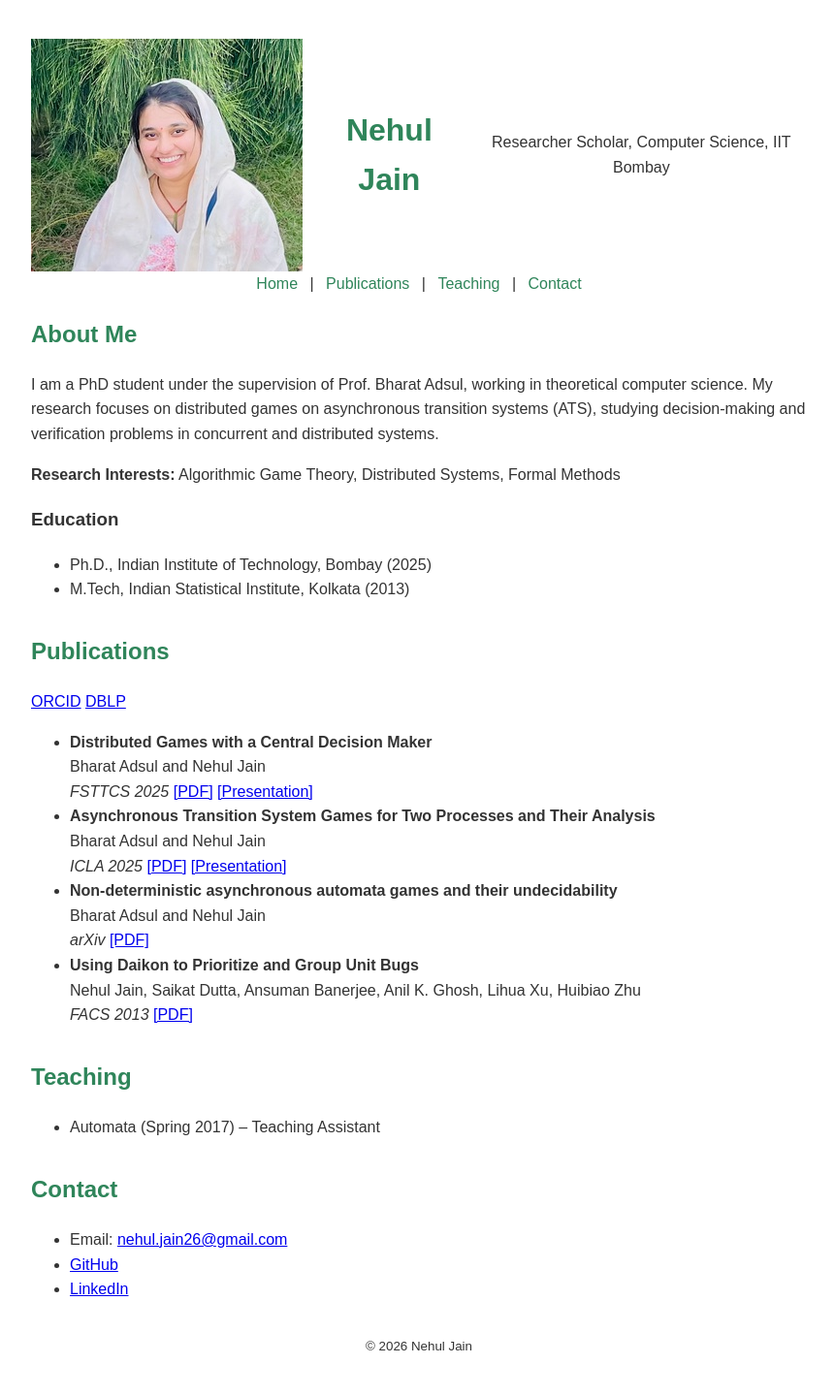
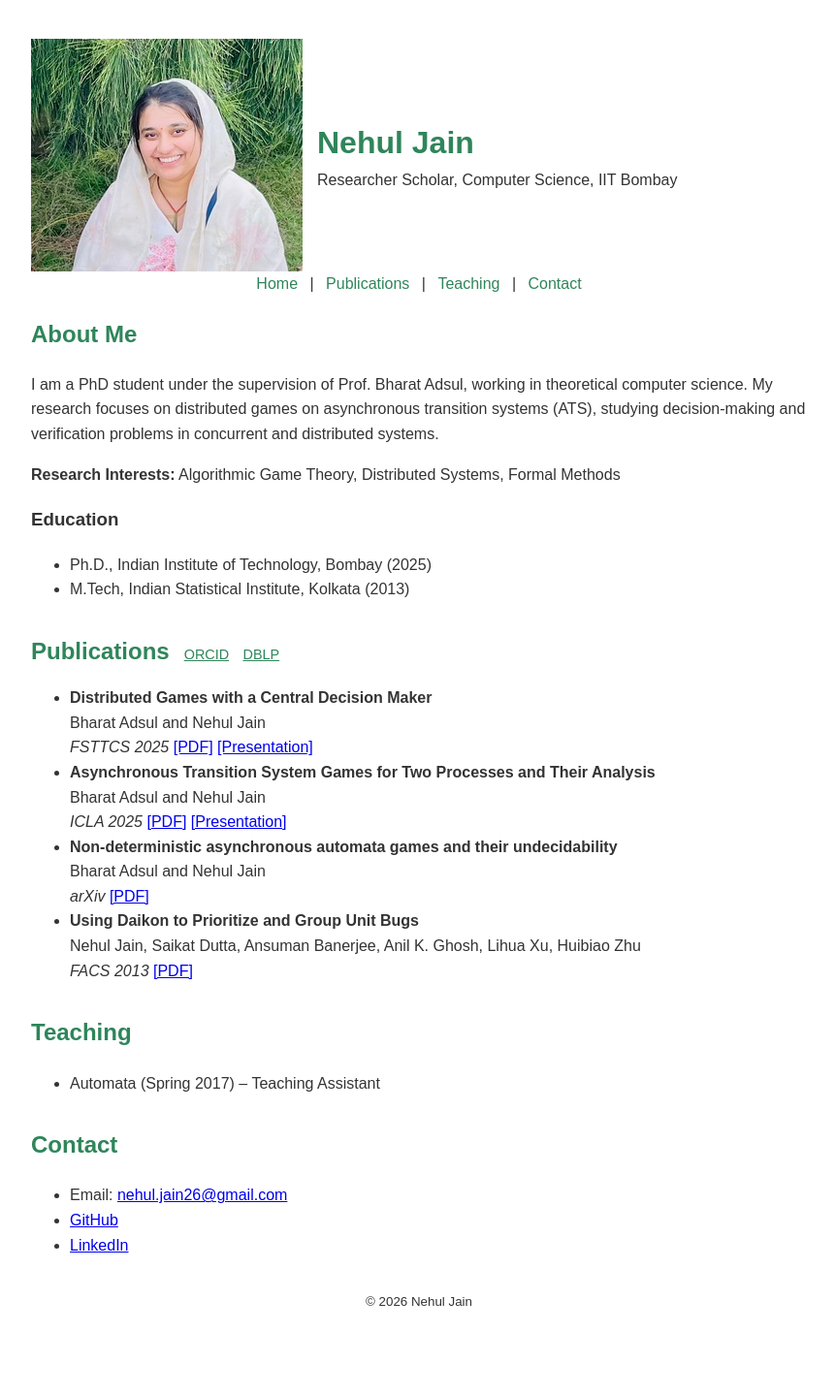
Before and after one commit to nehuljain26/nehuljain26.github.io, a Jekyll site: the page built from index.md, in a window 1280 px wide. Shown: the whole page at 97% size, without its empty margins (208-1069 px from the left). Built offline with Jekyll 4.4.1, drawn with Linux system fonts in a browser that asks for light colours; after the commit the page ends 1395 px from its top, so only the background shows below that.

Commit message:
added changes for 1 row

```diff
--- a/_includes/publications.html
+++ b/_includes/publications.html
@@ -1,11 +1,17 @@
 <section id="publications">
-    <h2>Publications</h2>
+<div class="section-title">
+  <h2>Publications</h2>
+
+  <div class="links">
     {% if site.data.bio.orcid %}
-    <a href="{{ site.data.bio.orcid}}" target="_blank">ORCID</a>
+      <a href="{{ site.data.bio.orcid}}" target="_blank">ORCID</a>
     {% endif %}
+
     {% if site.data.bio.dblp %}
-    <a href="{{ site.data.bio.dblp}}" target="_blank">DBLP</a>
+      <a href="{{ site.data.bio.dblp}}" target="_blank">DBLP</a>
     {% endif %}
+  </div>
+</div>
     <ul>
         {% for pub in site.data.publications %}
         <li>
--- a/_layouts/default.html
+++ b/_layouts/default.html
@@ -9,9 +9,12 @@
   <header>
     <div class="profile-header">
       <img src="/assets/photo.jpeg" alt="profile photo" />
-      <h1>{{ site.title }}</h1>
-      <p>{{ site.data.bio.position }}, {{ site.data.bio.institution }}</p>
-  </div>
+
+      <div class="header-text">
+        <h1>{{ site.title }}</h1>
+        <p>{{ site.data.bio.position }}, {{ site.data.bio.institution }}</p>
+      </div>
+    </div>
     <nav>
       <a href="/">Home</a> |
       <a href="#publications">Publications</a> |
--- a/assets/style.css
+++ b/assets/style.css
@@ -38,3 +38,27 @@ section {
 .profile-header p {
   margin: 0;
 }
+
+.header-text {
+  display: flex;
+  flex-direction: column; /* Stacks H1 and P vertically */
+  align-items: flex-start; /* Aligns them to the left */
+}
+
+.section-title {
+  display: flex;        /* Sets items in a row */
+  align-items: baseline; /* Aligns the text on the "line" (so small text sits nicely next to big text) */
+  gap: 15px;            /* Space between "Publications" and the links */
+  margin-bottom: 1em;   /* Restore the spacing below the whole section */
+}
+
+.section-title h2 {
+  margin: 0;           /* Crucial: removes the default spacing around H2 */
+}
+
+.section-title .links a {
+  font-size: 0.9em;    /* Optional: Makes links slightly smaller than the heading */
+  margin-right: 10px;  /* Spacing between ORCID and DBLP */
+  text-decoration: underline;
+  color: #2F855A;      /* Matches your existing color scheme */
+}
```
